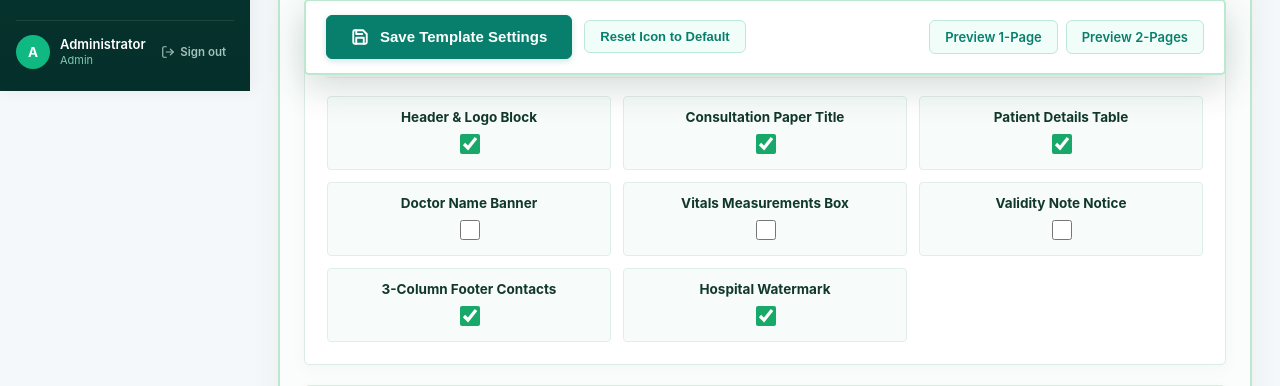
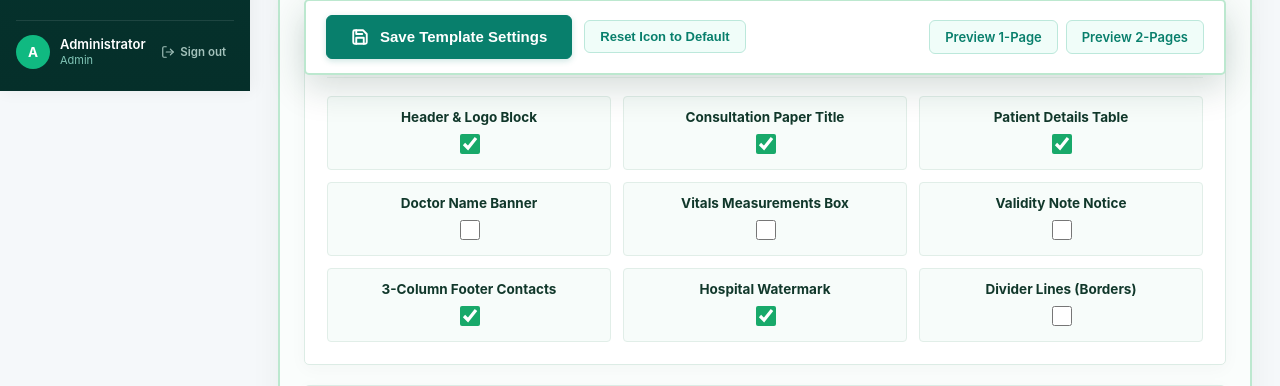
Before and after one commit to pkfiziks742004/opd-form-studio, a PHP site: page /templates.php in a window 1280 px wide. Shown: the part 709-1095 px from the top of the page. Run offline with PHP 8.4, Linux system fonts and the light colour scheme; a user stored in the database is signed in; data comes from the database, SQL or seed files in the repository; data that the repository does not hold is empty; some libraries are stand-ins or nearby versions.

Commit message:
style: remove divider lines (vertical column border and horizontal separator lines) from OPD print template

```diff
--- a/includes/code_template.php
+++ b/includes/code_template.php
@@ -72,6 +72,7 @@ function get_motherland_defaults(): array {
         'show_vitals' => '1',
         'show_validity_note' => '1',
         'show_footer' => '1',
+        'show_divider_lines' => '0',
 
         // Field Level Toggles
         'show_uhid' => '1',
@@ -240,14 +241,16 @@ function render_motherland_opd(array $patient, array $config = [], bool $isPrevi
             <div class="ml-title-section ml-block" data-block="block_title" style="<?= $getPos('block_title') ?>">
                 <h1 class="ml-title"><?= htmlspecialchars($cfg['doc_title'], ENT_QUOTES, 'UTF-8') ?></h1>
             </div>
-            <div class="ml-divider-rule"></div>
+            <?php if (!empty($cfg['show_divider_lines'])): ?>
+                <div class="ml-divider-rule"></div>
+            <?php endif; ?>
         <?php endif; ?>
 
-        <!-- 3. Patient Information & Billing (Two Columns with Vertical Divider) -->
+        <!-- 3. Patient Information & Billing (Two Columns) -->
         <?php if (!empty($cfg['show_patient_info'])): ?>
             <div class="ml-meta-grid ml-block" data-block="block_meta" style="<?= $getPos('block_meta') ?>">
                 <!-- Left Column -->
-                <div class="ml-meta-col ml-col-left">
+                <div class="ml-meta-col ml-col-left" style="<?= empty($cfg['show_divider_lines']) ? 'border-right: none;' : '' ?>">
                     <?php if (!empty($cfg['show_uhid'])): ?>
                         <div class="ml-field-row" data-field="uhid">
                             <span class="ml-label"><?= htmlspecialchars($cfg['lbl_uhid'], ENT_QUOTES, 'UTF-8') ?></span>
@@ -348,7 +351,9 @@ function render_motherland_opd(array $patient, array $config = [], bool $isPrevi
                     <?php endif; ?>
                 </div>
             </div>
-            <div class="ml-divider-rule ml-meta-bottom-rule"></div>
+            <?php if (!empty($cfg['show_divider_lines'])): ?>
+                <div class="ml-divider-rule ml-meta-bottom-rule"></div>
+            <?php endif; ?>
         <?php endif; ?>
 
         <!-- 4. Combined Doctor Banner & Vitals Box -->
@@ -416,7 +421,9 @@ function render_motherland_opd(array $patient, array $config = [], bool $isPrevi
 
         <!-- Footer Separator Line -->
         <?php if (!empty($cfg['show_footer'])): ?>
-            <div class="ml-divider-rule ml-footer-rule"></div>
+            <?php if (!empty($cfg['show_divider_lines'])): ?>
+                <div class="ml-divider-rule ml-footer-rule"></div>
+            <?php endif; ?>
 
             <!-- 7. 3-Column Footer -->
             <div class="ml-footer ml-block" data-block="block_footer" style="<?= $getPos('block_footer') ?>">
@@ -503,7 +510,9 @@ function render_motherland_opd(array $patient, array $config = [], bool $isPrevi
 
             <!-- Footer Separator Line -->
             <?php if (!empty($cfg['show_footer'])): ?>
-                <div class="ml-divider-rule ml-footer-rule"></div>
+                <?php if (!empty($cfg['show_divider_lines'])): ?>
+                    <div class="ml-divider-rule ml-footer-rule"></div>
+                <?php endif; ?>
 
                 <!-- 3-Column Footer -->
                 <div class="ml-footer">
@@ -716,7 +725,7 @@ function get_motherland_opd_css(): string {
     margin: 2mm 0 3mm 0;
 }
 
-/* 5. Patient Information (2 Columns with Vertical Dividing Line) */
+/* 5. Patient Information (2 Columns) */
 .ml-meta-grid {
     display: grid;
     grid-template-columns: 1fr 1fr;
@@ -728,7 +737,7 @@ function get_motherland_opd_css(): string {
 
 .ml-col-left {
     padding-right: 5mm;
-    border-right: 0.75pt solid #666666;
+    border-right: none;
 }
 
 .ml-col-right {
--- a/templates.php
+++ b/templates.php
@@ -50,6 +50,7 @@ if (($_SERVER['REQUEST_METHOD'] ?? '') === 'POST') {
         $checkboxKeys = [
             'show_watermark', 'enable_two_pages', 'show_header', 'show_title',
             'show_patient_info', 'show_doctor_box', 'show_vitals', 'show_validity_note', 'show_footer',
+            'show_divider_lines',
             'show_uhid', 'show_name', 'show_age_sex', 'show_guardian', 'show_contact', 'show_address',
             'show_bill', 'show_date', 'show_panel', 'show_dept', 'show_room', 'show_app',
             'show_vital_height', 'show_vital_weight', 'show_vital_temp', 'show_vital_pulse',
@@ -537,6 +538,10 @@ $defaultPrintPages = (string)($cfg['default_print_pages'] ?? '1');
                     <label class="switch-label">
                         <span style="font-weight: 700; color: #11382b; font-size: 13.5px;">Hospital Watermark</span>
                         <input type="checkbox" name="show_watermark" value="1" <?= !empty($cfg['show_watermark']) ? 'checked' : '' ?>>
+                    </label>
+                    <label class="switch-label">
+                        <span style="font-weight: 700; color: #11382b; font-size: 13.5px;">Divider Lines (Borders)</span>
+                        <input type="checkbox" name="show_divider_lines" value="1" <?= !empty($cfg['show_divider_lines']) ? 'checked' : '' ?>>
                     </label>
                 </div>
             </div>
```
